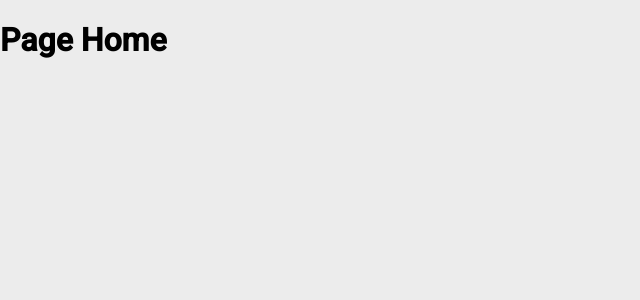
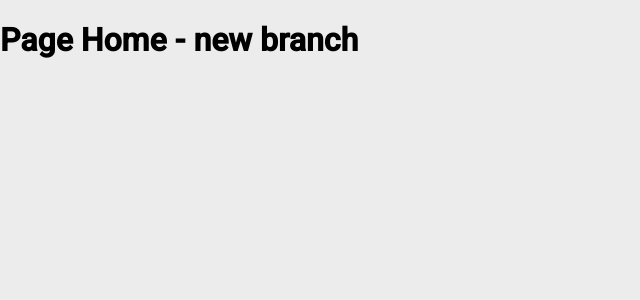
Before and after one commit to guialvesds/webFinance, an Angular app: page /home in a window 1280 px wide. Shown: the top 300 px of the page, without its empty margins (0-640 px from the left). Built offline with nearby package versions, Linux system fonts and the light colour scheme.

Commit message:
Create new branch.

```diff
--- a/src/app/src/pages/home/home.component.html
+++ b/src/app/src/pages/home/home.component.html
@@ -1 +1 @@
-<H1>Page Home</H1>
+<H1>Page Home - new branch</H1>
```
